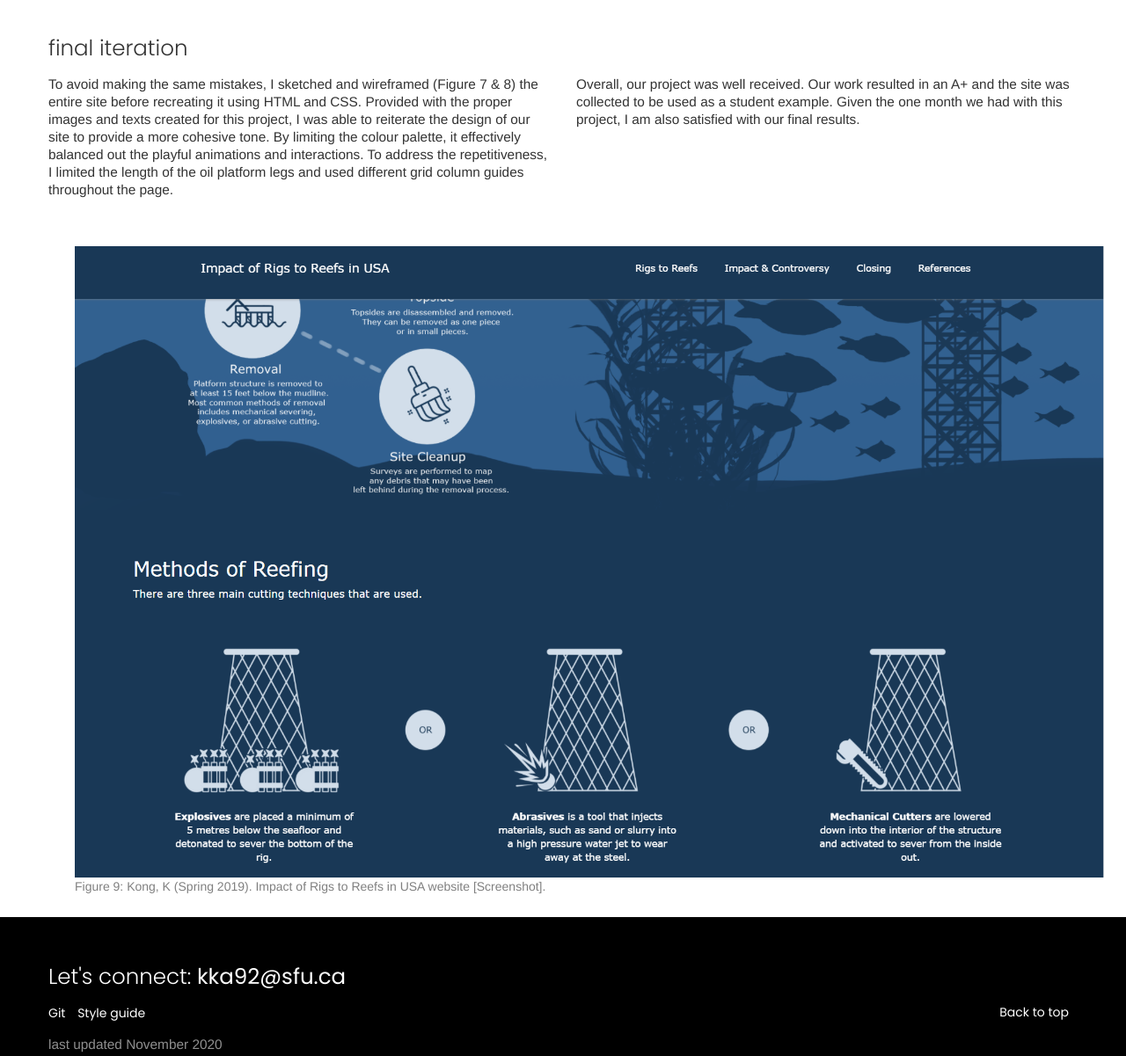
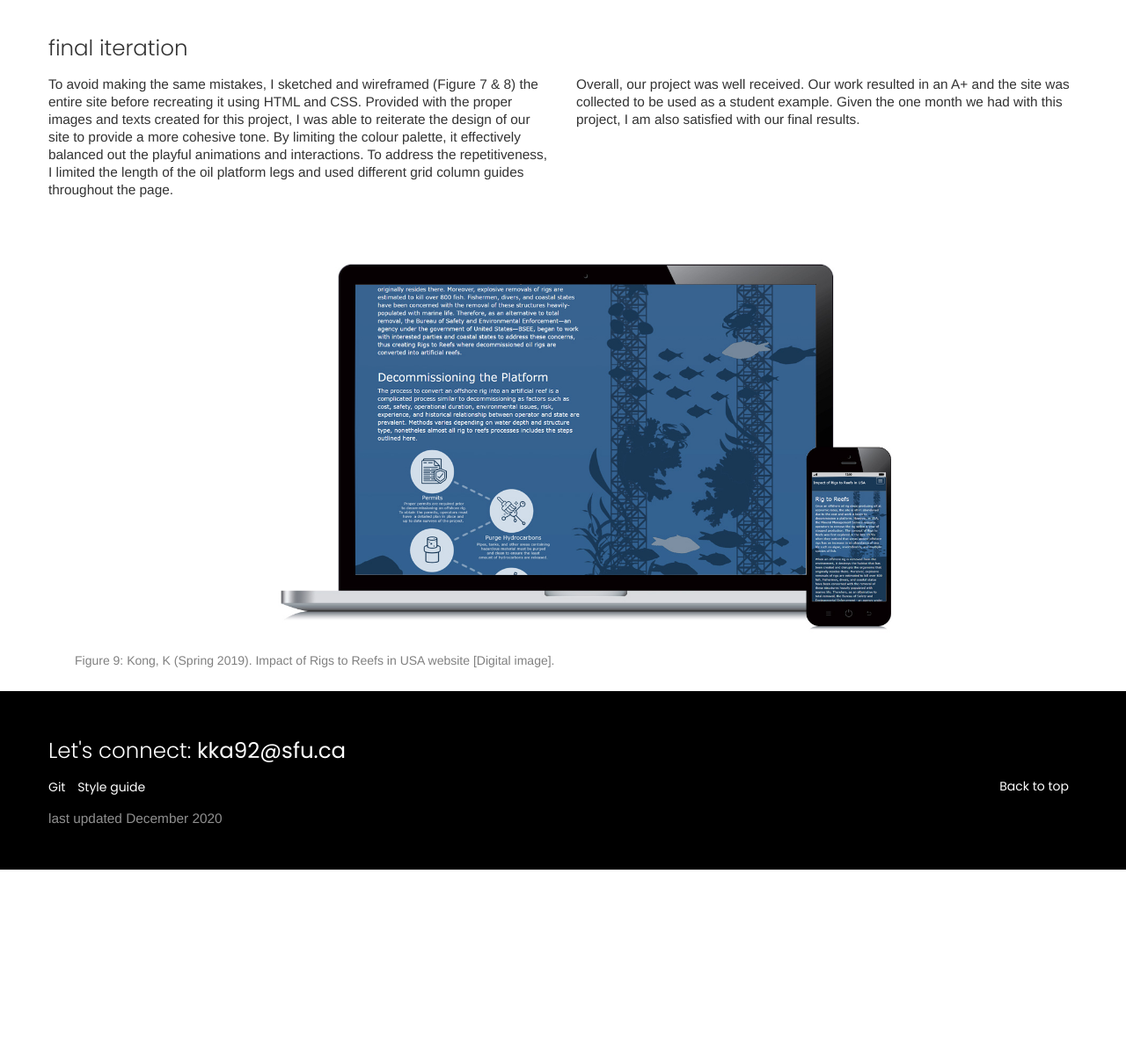
Before and after one commit to r2sketch/IAT339_P03, a plain HTML site: page P03/rtr.html in a window 1280 px wide. Shown: the part 2932-4133 px from the top of the page at 88% size. After the commit the page ends 3921 px from the top, so only its background shows below. Drawn offline with nearby package versions, Linux system fonts and the light colour scheme.

Commit message:
Edit figure and footer text

```diff
--- a/P03/rtr.html
+++ b/P03/rtr.html
@@ -125,8 +125,8 @@
        </p>
      </div> <br>
      <div class="span12"> <br>
-       <img src="images/rtr3.PNG" alt="Impact of Rigs to Reefs in USA website">
-       <cite>Figure 9: Kong, K (Spring 2019). Impact of Rigs to Reefs in USA website [Screenshot]. </cite>
+       <img src="images/rtrmockup.jpg" alt="Impact of Rigs to Reefs in USA website">
+       <cite>Figure 9: Kong, K (Spring 2019). Impact of Rigs to Reefs in USA website [Digital image]. </cite>
      </div>
    </div>
    </div>
@@ -138,7 +138,7 @@
          <a href="styleguide.html"> Style guide </a>
          <a href="#top" class="float-right">Back to top</a>
 
-         <p>last updated November 2020</p>
+         <p>last updated December 2020</p>
      </div>
    </footer>
 
```
